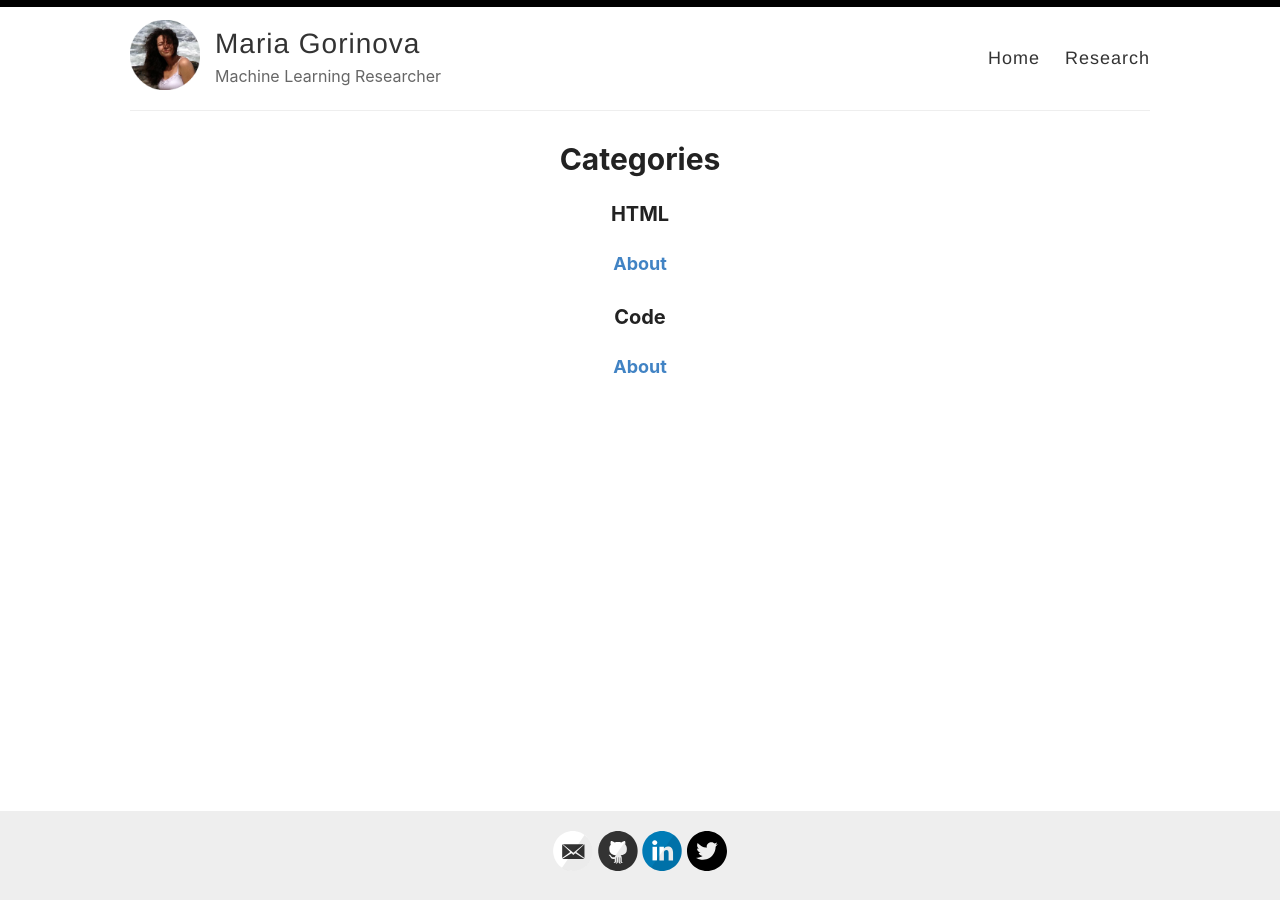
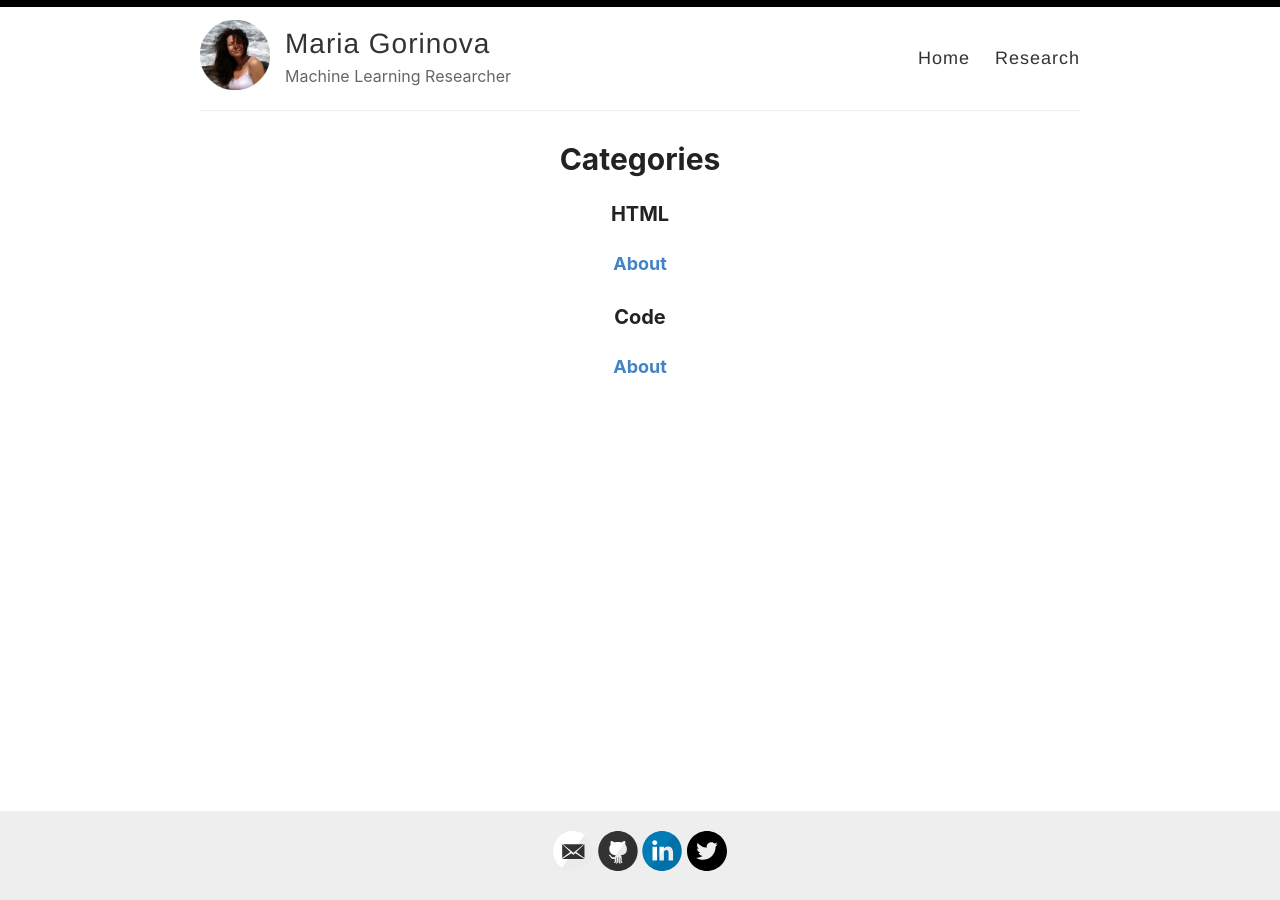
Before and after one commit to mgorinova/mgorinova.github.io, a Jekyll site: the page built from _pages/categories.md, in a window 1280 px wide. Built offline with Jekyll 4.4.1, drawn with Linux system fonts in a browser that asks for light colours.

Commit message:
style change

```diff
--- a/assets/style.scss
+++ b/assets/style.scss
@@ -32,7 +32,7 @@ body {
 
 .container {
   margin: 0 auto;
-  max-width: 1040px;
+  max-width: 900px;
   padding: 0 10px;
   width: 100%;
 }
```
